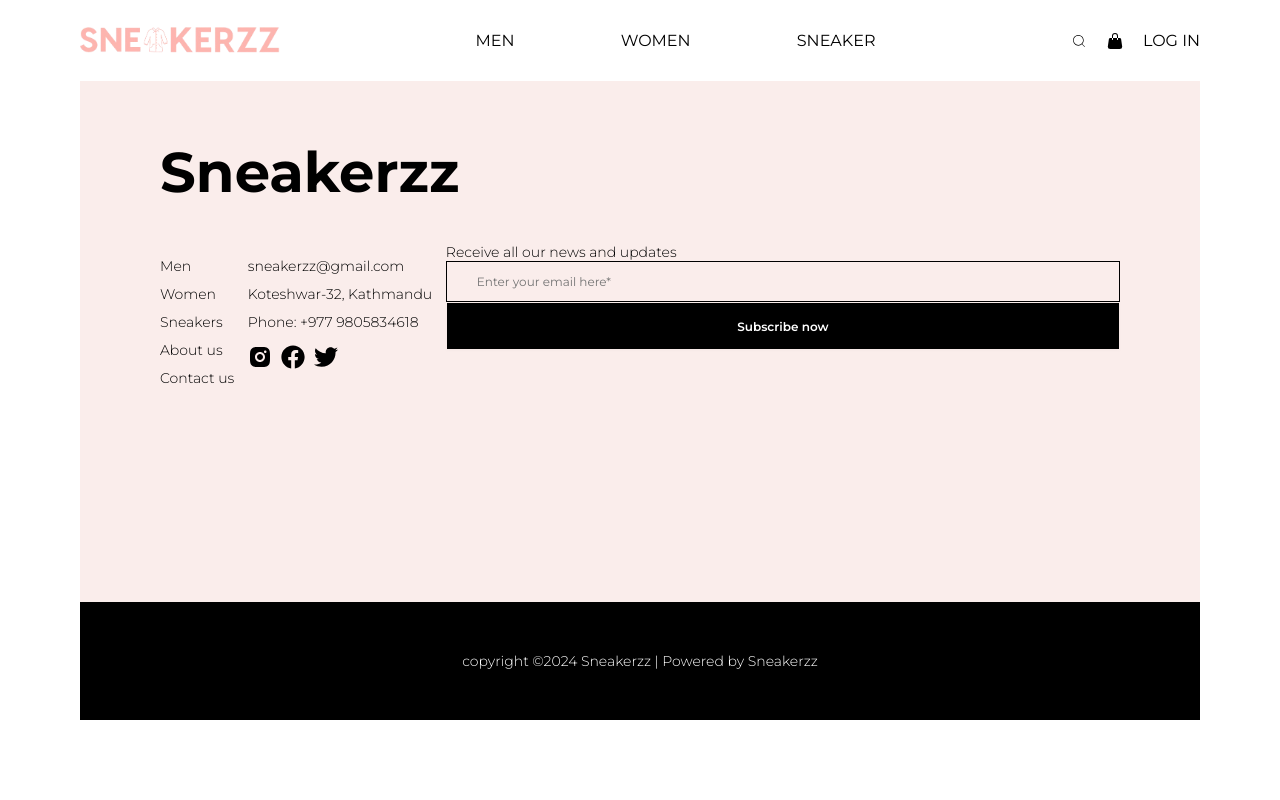
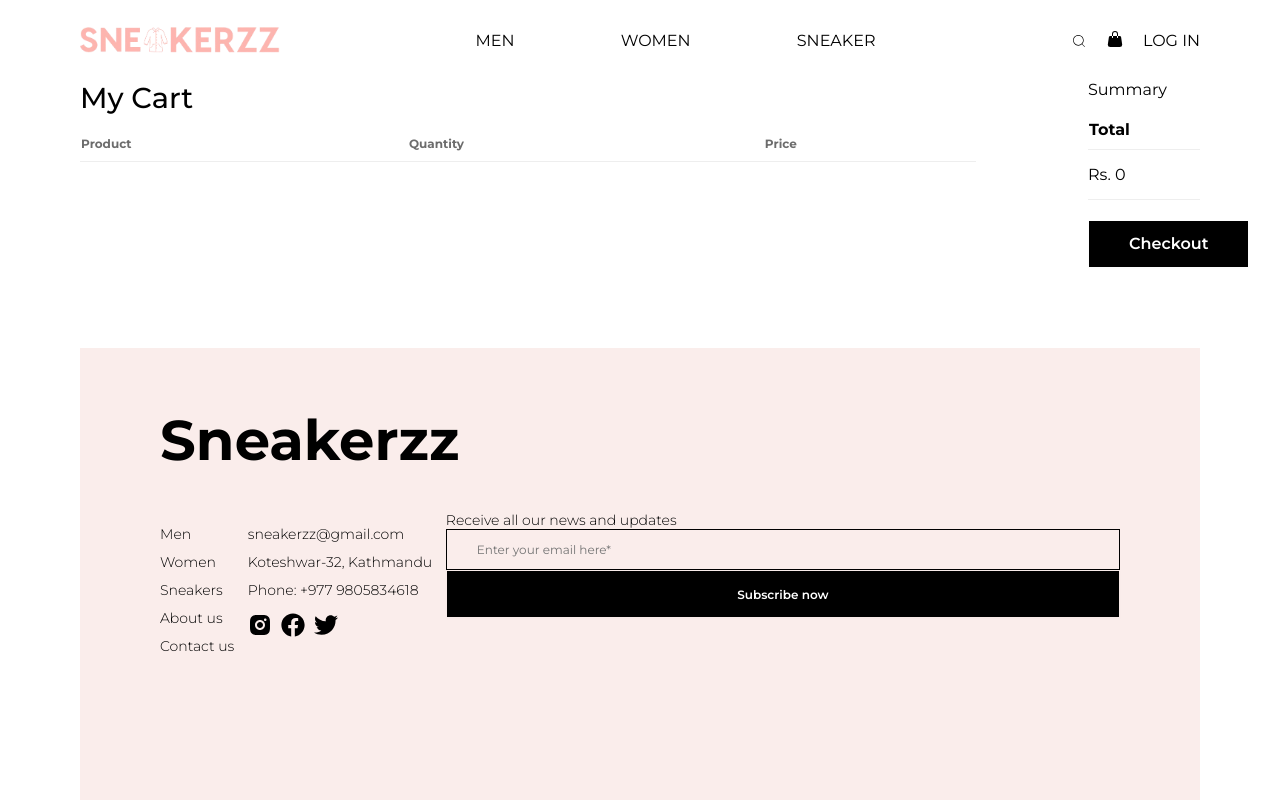
Before and after one commit to Ashishs799/Ecommerce, a React (Vite) app: page /cart in a window 1280 px wide. Shown: the top 800 px of the page. Built offline with nearby package versions, Linux system fonts and the light colour scheme.

Commit message:
completed cart functionality

```diff
--- a/src/App.jsx
+++ b/src/App.jsx
@@ -7,16 +7,40 @@
 import { Women } from "./Category/Women";
 import { Sneaker } from "./Category/Sneaker";
 import { Footer } from "./component/Footer";
-import { useState } from "react";
+import { useEffect, useState } from "react";
 import ProductDetail from "./component/ProductDetail";
 import SearchList from "./component/SearchList";
 import collections from "./Data/collections";
 import ScrollToTop from "./component/ScrollToTop";
+import Cart from "./component/Cart";
 function App() {
   const [hide, setHide] = useState(false);
+  const [quantity, setQuantity] = useState(1);
+  const [cartItems, setCartItems] = useState([]);
   const hideSearchBar = () => {
     setHide(!hide);
   };
+
+  const addToCart = (prodId, size, quantity) => {
+    const prodItem = collections.find((prod) => prod.id === prodId);
+    const newCartItem = { ...prodItem, size: size, quantity: quantity };
+    setCartItems((prevItems) => {
+      const existItemIndex = prevItems.findIndex(
+        (item) => item.id === prodId && item.size === size
+      );
+      if (existItemIndex !== -1) {
+        const updatedCart = [...prevItems];
+        updatedCart[existItemIndex].quantity += quantity;
+        return updatedCart;
+      }
+      return [...prevItems, newCartItem];
+    });
+  };
+  useEffect(() => {
+    if (cartItems) {
+      localStorage.setItem("cartItems", JSON.stringify(cartItems));
+    }
+  }, [cartItems]);
   return (
     <>
       <BrowserRouter>
@@ -31,10 +55,25 @@
           <Route path="/category/men" element={<Men />} />
           <Route path="/category/women" element={<Women />} />
           <Route path="/category/shoes" element={<Sneaker />} />
-          <Route path="/product/:productId" element={<ProductDetail />} />
+          <Route
+            path="/product/:productId"
+            element={
+              <ProductDetail
+                addToCart={addToCart}
+                cartItems={cartItems}
+                quantity={quantity}
+                setQuantity={setQuantity}
+              />
+            }
+          />
           <Route
             path="search"
             element={<SearchList products={collections} />}
+          />
+          <Route
+            path="/cart"
+            element={<Cart cartItems={cartItems} />}
+            quantity={quantity}
           />
         </Routes>
         <Footer />
--- /dev/null
+++ b/src/component/Cart.jsx
@@ -0,0 +1,99 @@
+import React, { useEffect, useState } from "react";
+import "../styles/Cart.css";
+import { Quantity } from "./Quantity";
+
+const Cart = ({ cartItems, quantity }) => {
+  const [cartProducts, setCartProducts] = useState([]);
+  console.log("QUnatitu", quantity);
+  useEffect(() => {
+    const cartProd = localStorage.getItem("cartItems");
+    if (cartProd) {
+      const carts = JSON.parse(cartProd);
+      setCartProducts(carts);
+      console.log("Cartswss", cartProducts);
+    }
+  }, []);
+
+  const handleQuantityChange = (prodId, size, newQuantity) => {
+    setCartProducts((prevItems) =>
+      prevItems.map((item) =>
+        item.id === prodId && item.size === size
+          ? { ...item, quantity: newQuantity }
+          : item
+      )
+    );
+  };
+
+  const totalPrice = cartProducts.reduce((accumulator, item) => {
+    return accumulator + item.price * item.quantity;
+  }, 0);
+
+  console.log("Total", totalPrice);
+  return (
+    <section className="cart_page ">
+      <div className="product_wrapper ">
+        <div className="cart_wrapper flex">
+          <div className="cart_table">
+            <span className="cart_head">My Cart</span>
+            <table>
+              <tr>
+                <th className="size_lbl prod_">Product</th>
+                <th className="size_lbl">Quantity</th>
+                <th className="size_lbl">Price</th>
+              </tr>
+
+              {cartProducts &&
+                cartProducts.map((items) => {
+                  return (
+                    <tr key={items}>
+                      <div className="flex cart_product">
+                        <td className="cart_img">
+                          <img src={items.image} alt="" />
+                        </td>
+                        <span className="size_lbl cart_prod_name">
+                          {items.name}
+                        </span>
+
+                        <span className="size_lbl cart_prod_name">
+                          {items.size}
+                        </span>
+                      </div>
+                      <td>
+                        <Quantity
+                          quantity={items.quantity}
+                          setQuantity={(newQuantity) =>
+                            handleQuantityChange(
+                              items.id,
+                              items.size,
+                              newQuantity
+                            )
+                          }
+                        />
+                      </td>
+                      <td>Rs. {items.price * items.quantity}</td>
+                      <td>X</td>
+                    </tr>
+                  );
+                })}
+            </table>
+          </div>
+
+          <div className="summary flex_column">
+            <span>Summary</span>
+            <table>
+              <tr>
+                <th>Total</th>
+              </tr>
+              <tr>
+                <td>Rs. {totalPrice}</td>
+              </tr>
+            </table>
+            <button className="button">Checkout</button>
+          </div>
+        </div>
+      </div>
+    </section>
+  );
+};
+
+export default Cart;
--- a/src/component/Navbar.jsx
+++ b/src/component/Navbar.jsx
@@ -117,7 +117,9 @@
 
         <div className="loginbtn flex">
           <CiSearch onClick={hideSearchBar} style={{ cursor: "pointer" }} />
-          <BsHandbagFill />
+          <Link to={"/cart"} >
+            <BsHandbagFill style={{color: "#000"}}/>
+          </Link>
           <span className="login">LOG IN</span>
         </div>
       </nav>
--- a/src/component/ProductDetail.jsx
+++ b/src/component/ProductDetail.jsx
@@ -1,12 +1,13 @@
-import React, { useState } from "react";
+import React, { useEffect, useState } from "react";
 import { useParams } from "react-router";
 import collections from "../Data/collections";
 import "../styles/ProductDetail.css";
-import { toast } from "react-toastify";
+import { Quantity } from "./Quantity";
+import { Link } from "react-router-dom";
 
-const ProductDetail = () => {
+const ProductDetail = ({ addToCart, cartItems, quantity, setQuantity }) => {
   const [select, setSelected] = useState(null);
-  const [quantity, setQuanity] = useState(1);
+
   const { productId } = useParams();
   const prodId = Number(productId);
   const product = collections.find((prod) => prod.id === prodId);
@@ -15,16 +16,11 @@
     setSelected(size);
   };
 
-  const incrementQuatity = () => {
-    setQuanity(quantity + 1);
-  };
-  const decrementQuatity = () => {
-    if (quantity === 1) {
-      toast.error("Choose at at least one.");
-    } else {
-      setQuanity(quantity - 1);
-    }
-  };
+  useEffect(() => {
+    console.log("quantity selected ", quantity);
+    console.log(cartItems);
+  }, [cartItems]);
+
   return (
     <section className="product_detail">
       <div className="product_wrapper flex">
@@ -59,14 +55,12 @@
             >
               <span>L</span>
             </div>
-
             <div
               className={select === "XL" ? "size_wrap selected" : "size_wrap"}
               onClick={() => selectSize("XL")}
             >
               <span>XL</span>
             </div>
-
             <div
               className={select === "XXL" ? "size_wrap selected" : "size_wrap"}
               onClick={() => selectSize("XXL")}
@@ -75,12 +69,12 @@
             </div>
           </div>
           <span className="size_lbl">Quantity</span>
-          <div className="quantity flex">
-            <span onClick={decrementQuatity}>-</span>
-            <input type="text" value={quantity} className="quantity_no" />
-            <span onClick={incrementQuatity}>+</span>
-          </div>
-          <button type="button" className="button cart_btn">
+          <Quantity quantity={quantity} setQuantity={setQuantity} />
+          <button
+            type="button"
+            className="button cart_btn"
+            onClick={() => addToCart(product.id, select, quantity)}
+          >
             Add to cart
           </button>
 
--- /dev/null
+++ b/src/component/Quantity.jsx
@@ -0,0 +1,21 @@
+import React, { useState } from "react";
+import { toast } from "react-toastify";
+export const Quantity = ({ quantity, setQuantity }) => {
+  const incrementQuatity = () => {
+    setQuantity(quantity + 1);
+  };
+  const decrementQuatity = () => {
+    if (quantity === 1) {
+      toast.error("Choose at at least one.");
+    } else {
+      setQuantity(quantity - 1);
+    }
+  };
+  return (
+    <div className="quantity flex">
+      <span onClick={decrementQuatity}>-</span>
+      <input type="text" value={quantity} readOnly className="quantity_no" />
+      <span onClick={incrementQuatity}>+</span>
+    </div>
+  );
+};
--- /dev/null
+++ b/src/styles/Cart.css
@@ -0,0 +1,102 @@
+.cart_page {
+  margin-top: 80px;
+}
+.cart_wrapper {
+  justify-content: space-between !important;
+  align-items: flex-start !important;
+}
+.cart_table {
+  width: 80%;
+}
+table {
+  width: 100%;
+  border-collapse: collapse;
+  margin: 20px 0;
+  font-size: 1rem;
+}
+
+th {
+  text-align: left;
+  padding-bottom: 10px;
+  font-weight: bold;
+}
+
+td {
+  padding: 15px 0;
+}
+
+tr {
+  border-bottom: 1px solid #eee;
+}
+.cart_head {
+  font-size: 1.8rem;
+  font-weight: 500;
+}
+.prod_ {
+  /* width: 200px; */
+}
+.cart_product {
+  max-width: fit-content;
+  column-gap: 50px;
+  justify-content: flex-start !important;
+  align-items: flex-start !important;
+}
+.cart_img {
+  width: 120px !important;
+}
+.cart_prod_name {
+  color: #000;
+  margin-top: 15px;
+}
+.cart_img img {
+  width: 100%;
+  object-fit: contain;
+}
+.product {
+  display: flex;
+  align-items: center;
+}
+
+.product img {
+  width: 80px;
+  height: 80px;
+  margin-right: 15px;
+}
+
+.product-details span {
+  display: block;
+}
+
+.quantity-controls {
+  display: flex;
+  align-items: center;
+}
+
+.quantity-controls button {
+  background: none;
+  border: 1px solid #ccc;
+  padding: 5px 10px;
+  cursor: pointer;
+}
+
+.quantity-controls span {
+  margin: 0 10px;
+}
+
+.delete-btn {
+  background: none;
+  border: none;
+  color: red;
+  font-size: 20px;
+  cursor: pointer;
+  margin-left: 15px;
+}
+
+.total {
+  text-align: right;
+}
+
+.summary {
+  width: 10%;
+  align-items: flex-start !important;
+}
```
